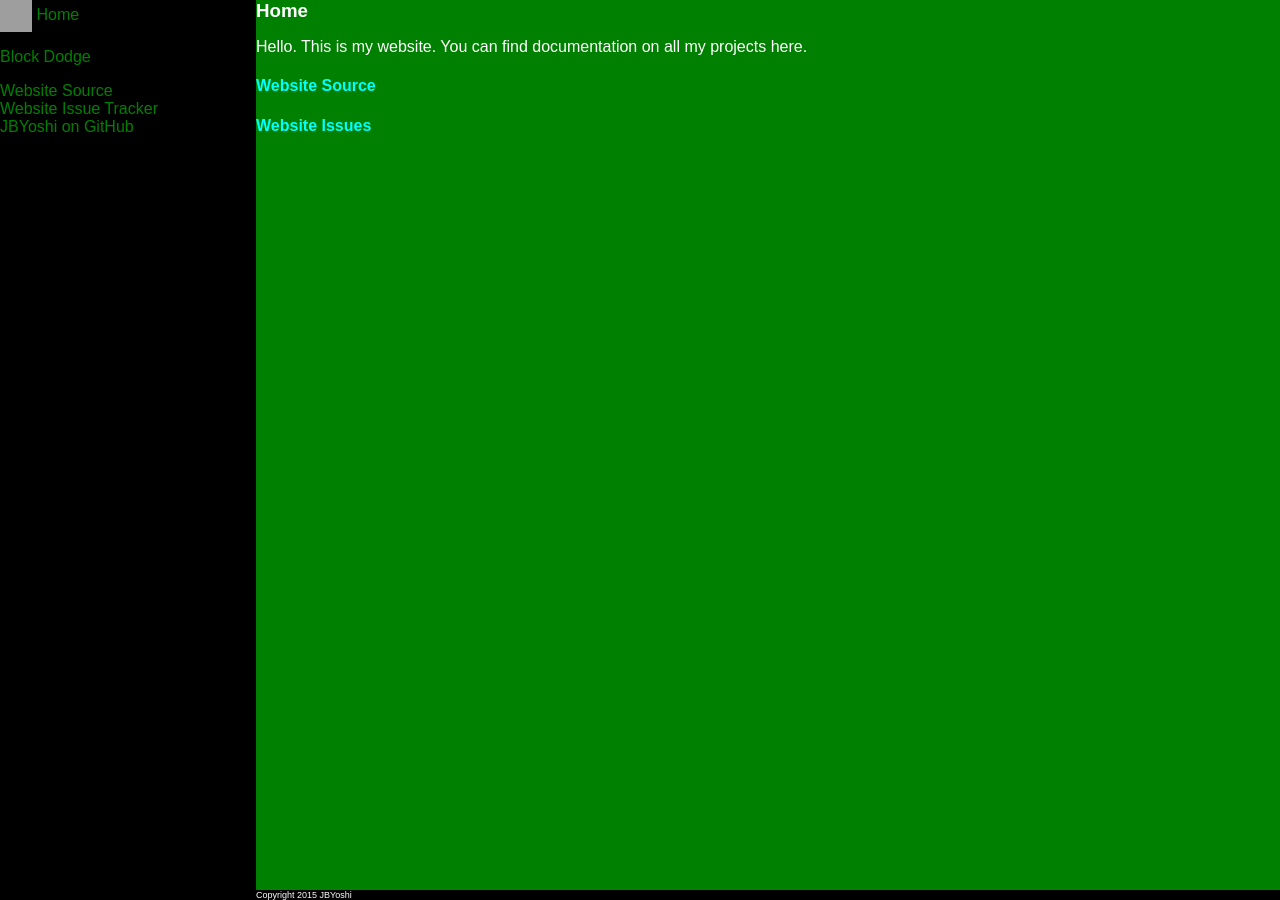
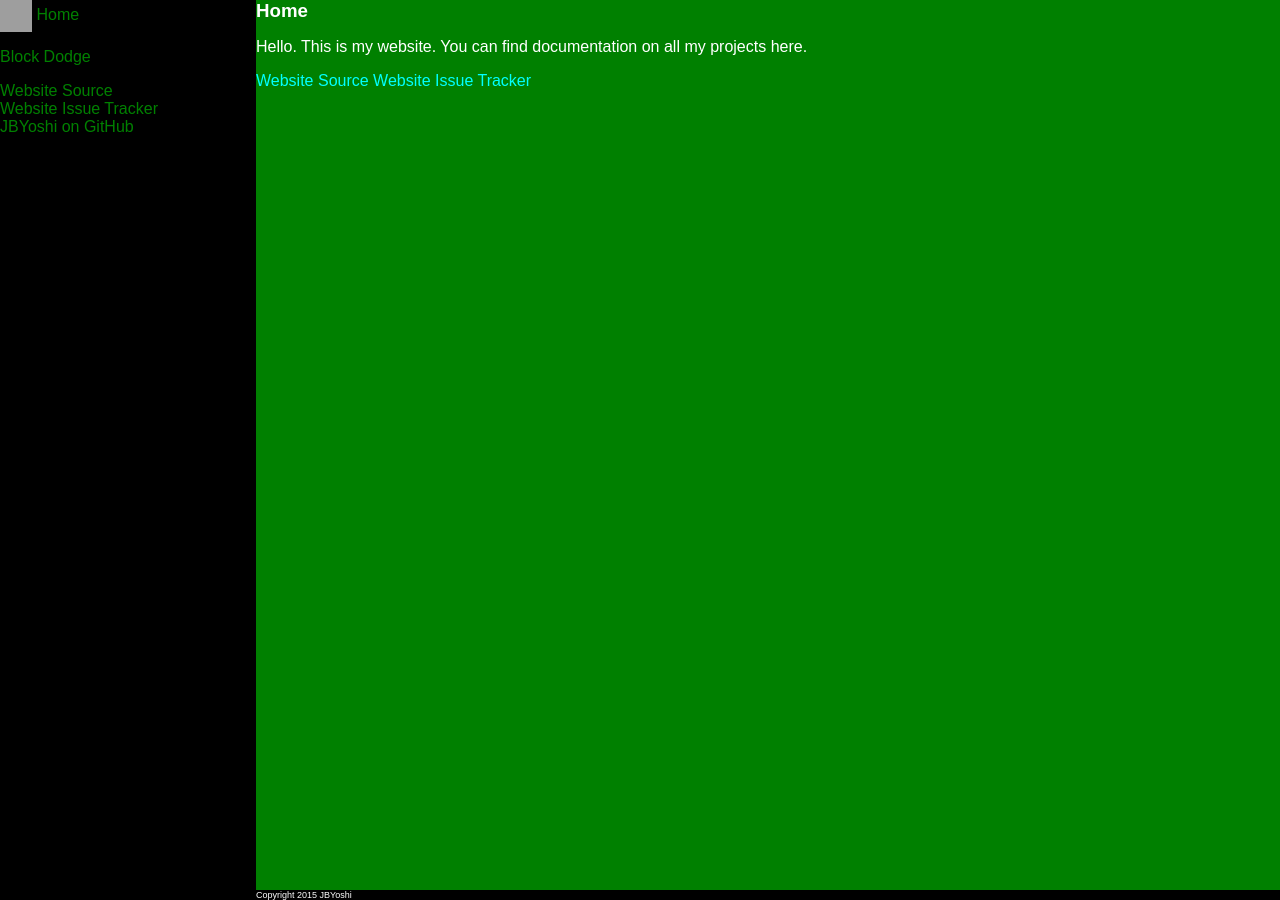
Before and after one commit to JBYoshi/jbyoshi.github.io, a Jekyll site: the page built from index.md, in a window 1280 px wide. Built offline with Jekyll 4.4.1, drawn with Linux system fonts in a browser that asks for light colours; grey boxes are pictures that could not be loaded.

Commit message:
Update links on the home page.

```diff
--- a/index.md
+++ b/index.md
@@ -5,6 +5,5 @@ title: Home
 
 Hello. This is my website. You can find documentation on all my projects here.
 
-#### [Website Source](https://github.com/JBYoshi/jbyoshi.github.io)
-
-#### [Website Issues](https://github.com/JBYoshi/jbyoshi.github.io/issues)
+[Website Source](https://github.com/JBYoshi/jbyoshi.github.io)
+[Website Issue Tracker](https://github.com/JBYoshi/jbyoshi.github.io/issues)
```
